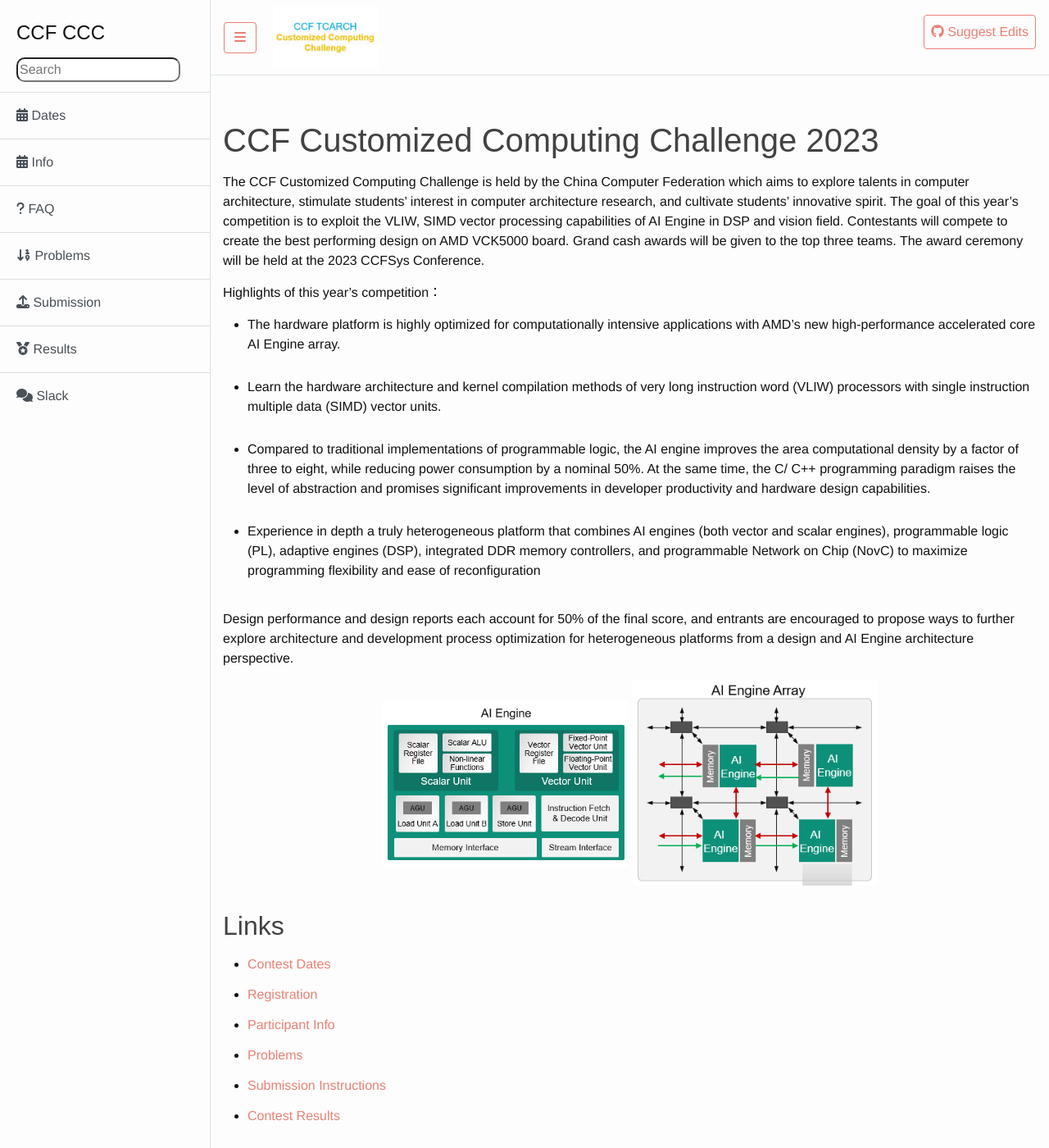
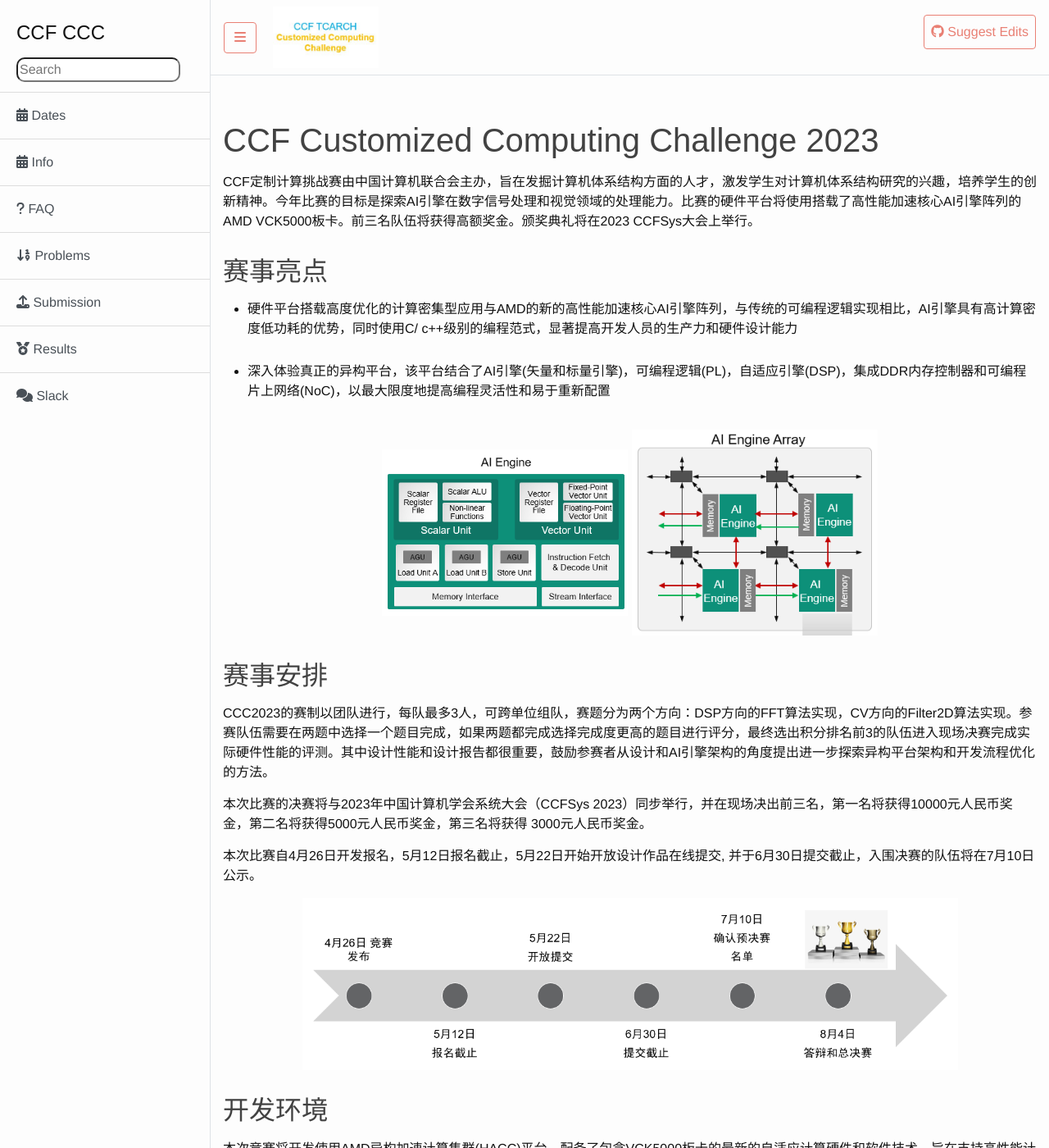
Before and after one commit to CCF-CCC/2023, a Jekyll site: the page built from index.md, in a window 1280 px wide and 1400 px high. Shown: the whole window at 82% size. Built offline with Jekyll 4.4.1, drawn with Linux system fonts in a browser that asks for light colours; nearby versions of some CDN libraries; some web fonts are replaced; some of the changed text lies outside the part shown.

Commit message:
update chinese

```diff
--- a/index.md
+++ b/index.md
@@ -6,27 +6,38 @@
 
 #  {{ site.class_name}}
 
-The CCF Customized Computing Challenge is held by the China Computer Federation which aims to explore talents in computer architecture, stimulate students' interest in computer architecture research, and cultivate students' innovative spirit. The goal of this year's competition is to exploit the VLIW, SIMD vector processing capabilities of AI Engine in DSP and vision field. Contestants will compete to create the best performing design on AMD VCK5000 board. Grand cash awards will be given to the top three teams. The award ceremony will be held at the 2023 CCFSys Conference.
+CCF定制计算挑战赛由中国计算机联合会主办，旨在发掘计算机体系结构方面的人才，激发学生对计算机体系结构研究的兴趣，培养学生的创新精神。今年比赛的目标是探索AI引擎在数字信号处理和视觉领域的处理能力。比赛的硬件平台将使用搭载了高性能加速核心AI引擎阵列的AMD VCK5000板卡。前三名队伍将获得高额奖金。颁奖典礼将在2023 CCFSys大会上举行。
 
-Highlights of this year's competition：
+## 赛事亮点
 
-  * The hardware platform is highly optimized for computationally intensive applications with AMD's new high-performance accelerated core AI Engine array.
+* 硬件平台搭载高度优化的计算密集型应用与AMD的新的高性能加速核心AI引擎阵列，与传统的可编程逻辑实现相比，AI引擎具有高计算密度低功耗的优势，同时使用C/ c++级别的编程范式，显著提高开发人员的生产力和硬件设计能力
 
-  * Learn the hardware architecture and kernel compilation methods of very long instruction word (VLIW) processors with single instruction multiple data (SIMD) vector units.
-
-  * Compared to traditional implementations of programmable logic, the AI engine improves the area computational density by a factor of three to eight, while reducing power consumption by a nominal 50%. At the same time, the C/ C++ programming paradigm raises the level of abstraction and promises significant improvements in developer productivity and hardware design capabilities.
-
-  * Experience in depth a truly heterogeneous platform that combines AI engines (both vector and scalar engines), programmable logic (PL), adaptive engines (DSP), integrated DDR memory controllers, and programmable Network on Chip (NovC) to maximize programming flexibility and ease of reconfiguration
-
-Design performance and design reports each account for 50% of the final score, and entrants are encouraged to propose ways to further explore architecture and development process optimization for heterogeneous platforms from a design and AI Engine architecture perspective.
+* 深入体验真正的异构平台，该平台结合了AI引擎(矢量和标量引擎)，可编程逻辑(PL)，自适应引擎(DSP)，集成DDR内存控制器和可编程片上网络(NoC)，以最大限度地提高编程灵活性和易于重新配置
 
 <p align="middle">
     <img src="{% link media/AIE1.png %}" width="300" class="center">
     <img src="{% link media/AIE2.png %}" width="300" class="center">
 </p>
 
+## 赛事安排
 
-## Links
+CCC2023的赛制以团队进行，每队最多3人，可跨单位组队，赛题分为两个方向：DSP方向的FFT算法实现，CV方向的Filter2D算法实现。参赛队伍需要在两题中选择一个题目完成，如果两题都完成选择完成度更高的题目进行评分，最终选出积分排名前3的队伍进入现场决赛完成实际硬件性能的评测。其中设计性能和设计报告都很重要，鼓励参赛者从设计和AI引擎架构的角度提出进一步探索异构平台架构和开发流程优化的方法。
+
+本次比赛的决赛将与2023年中国计算机学会系统大会（CCFSys 2023）同步举行，并在现场决出前三名，第一名将获得10000元人民币奖金，第二名将获得5000元人民币奖金，第三名将获得
+3000元人民币奖金。
+
+本次比赛自4月26日开发报名，5月12日报名截止，5月22日开始开放设计作品在线提交, 并于6月30日提交截止，入围决赛的队伍将在7月10日公示。
+
+<p align="middle">
+    <img src="{% link media/CCC_2023_flow.png %}" width="800" class="center">
+</p>
+
+## 开发环境
+
+本次竞赛将开发使用AMD异构加速计算集群(HACC)平台，配备了包含VCK5000板卡的最新的自适应计算硬件和软件技术，旨在支持高性能计算(HPC)自适应计算加速的研究。
+关于HACC的详细内容，请参考[链接](https://www.amd-haccs.io/index.html)
+
+## 链接
 
   * [Contest Dates]({% link _pages/schedule.md %})
   * [Registration](https://www.wjx.top/vm/tbXtzkR.aspx#)
```
Also changed, not shown: other parts of index.md (+0 -8 lines), _pages/schedule.md (+2 -1 lines), media/CCC_2023_flow.png (added), 4 other files.
